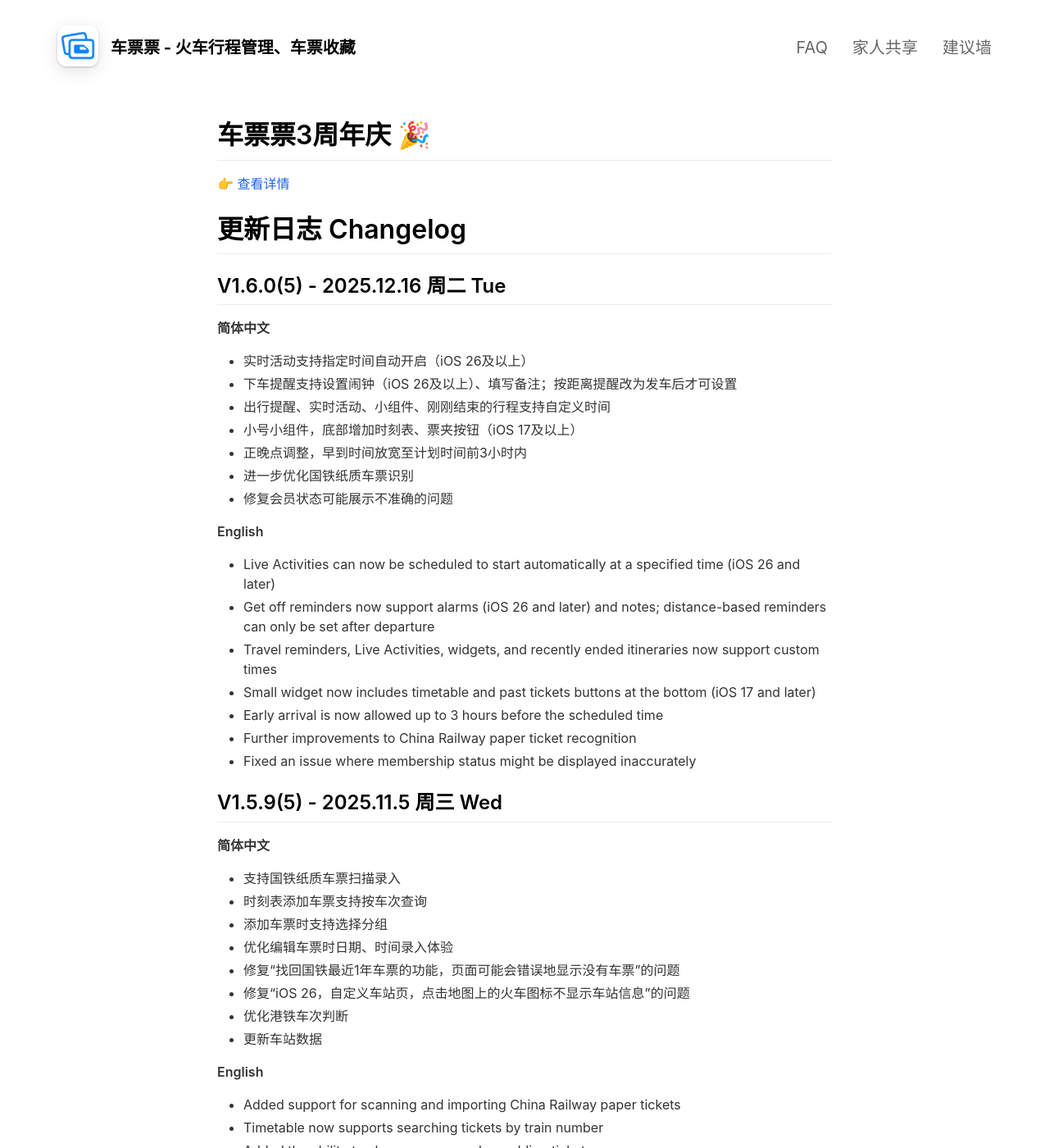
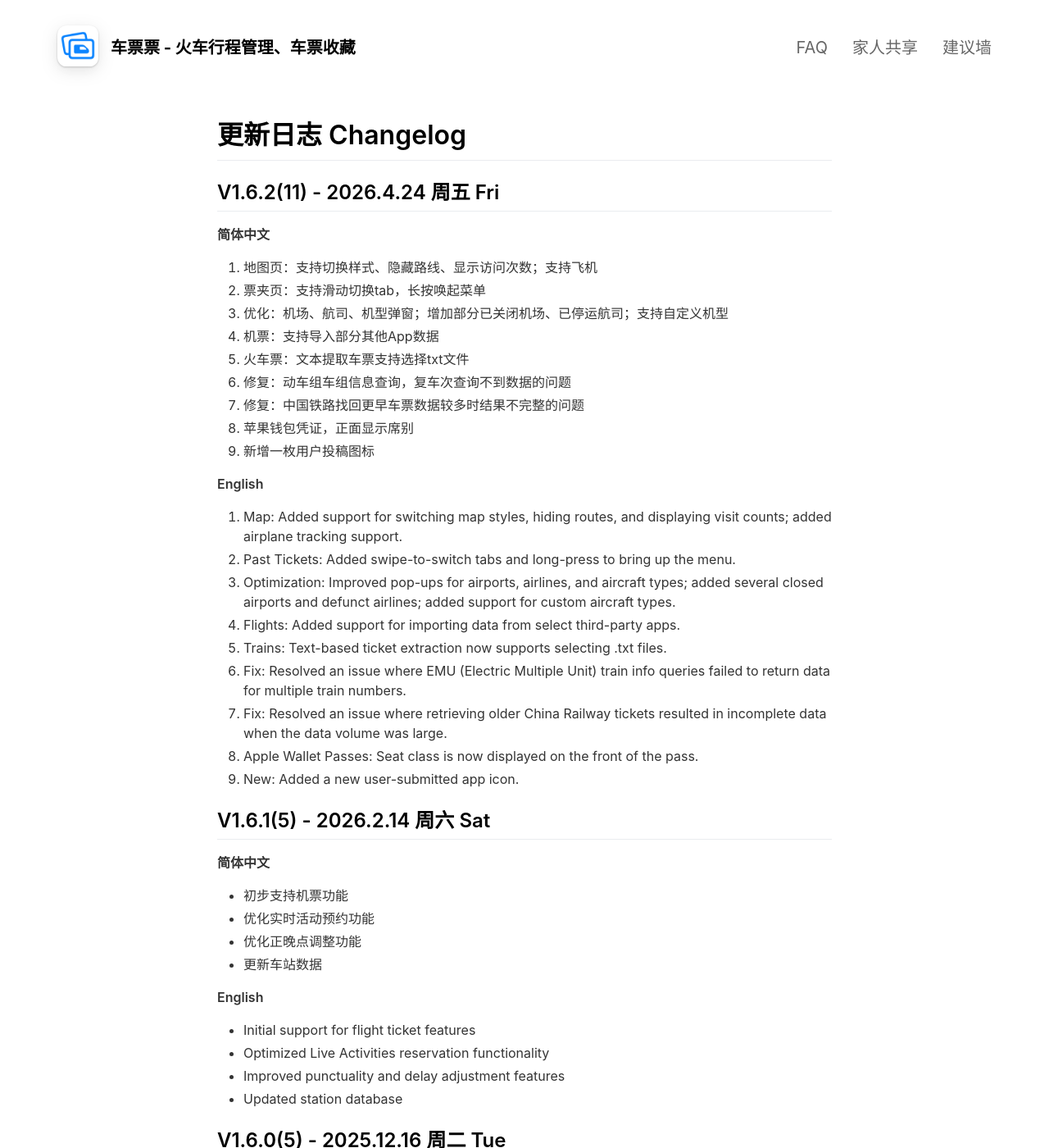
Before and after one commit to app-thedafeige/cpp, a Jekyll site: the page built from _pages/changelog.md, in a window 1280 px wide and 1400 px high. Shown: the whole window at 82% size. Built offline with Jekyll 4.4.1, drawn with Linux system fonts in a browser that asks for light colours.

Commit message:
更新changelog；修改faq，增加会员恢复购买及钱包凭证样式的问题

```diff
--- a/_pages/changelog.md
+++ b/_pages/changelog.md
@@ -5,11 +5,49 @@ include_in_header: false
 order: 8
 ---
 
-# 车票票3周年庆 🎉
+# 更新日志 Changelog
 
-[👉 查看详情](../pages/cpp03.html){:target="_self"}
+## V1.6.2(11) - 2026.4.24 周五 Fri
 
-# 更新日志 Changelog
+**简体中文**
+
+1. 地图页：支持切换样式、隐藏路线、显示访问次数；支持飞机
+2. 票夹页：支持滑动切换tab，长按唤起菜单
+3. 优化：机场、航司、机型弹窗；增加部分已关闭机场、已停运航司；支持自定义机型
+4. 机票：支持导入部分其他App数据
+5. 火车票：文本提取车票支持选择txt文件
+6. 修复：动车组车组信息查询，复车次查询不到数据的问题
+7. 修复：中国铁路找回更早车票数据较多时结果不完整的问题
+8. 苹果钱包凭证，正面显示席别
+9. 新增一枚用户投稿图标
+
+**English**
+
+1. Map: Added support for switching map styles, hiding routes, and displaying visit counts; added airplane tracking support.
+2. Past Tickets: Added swipe-to-switch tabs and long-press to bring up the menu.
+3. Optimization: Improved pop-ups for airports, airlines, and aircraft types; added several closed airports and defunct airlines; added support for custom aircraft types.
+4. Flights: Added support for importing data from select third-party apps.
+5. Trains: Text-based ticket extraction now supports selecting .txt files.
+6. Fix: Resolved an issue where EMU (Electric Multiple Unit) train info queries failed to return data for multiple train numbers.
+7. Fix: Resolved an issue where retrieving older China Railway tickets resulted in incomplete data when the data volume was large.
+8. Apple Wallet Passes: Seat class is now displayed on the front of the pass.
+9. New: Added a new user-submitted app icon.
+
+## V1.6.1(5) - 2026.2.14 周六 Sat
+
+**简体中文**
+
+- 初步支持机票功能
+- 优化实时活动预约功能
+- 优化正晚点调整功能
+- 更新车站数据
+
+**English**
+
+- Initial support for flight ticket features
+- Optimized Live Activities reservation functionality
+- Improved punctuality and delay adjustment features
+- Updated station database
 
 ## V1.6.0(5) - 2025.12.16 周二 Tue
 
```
Also changed, not shown: _pages/faq.md (+28 -6 lines).
